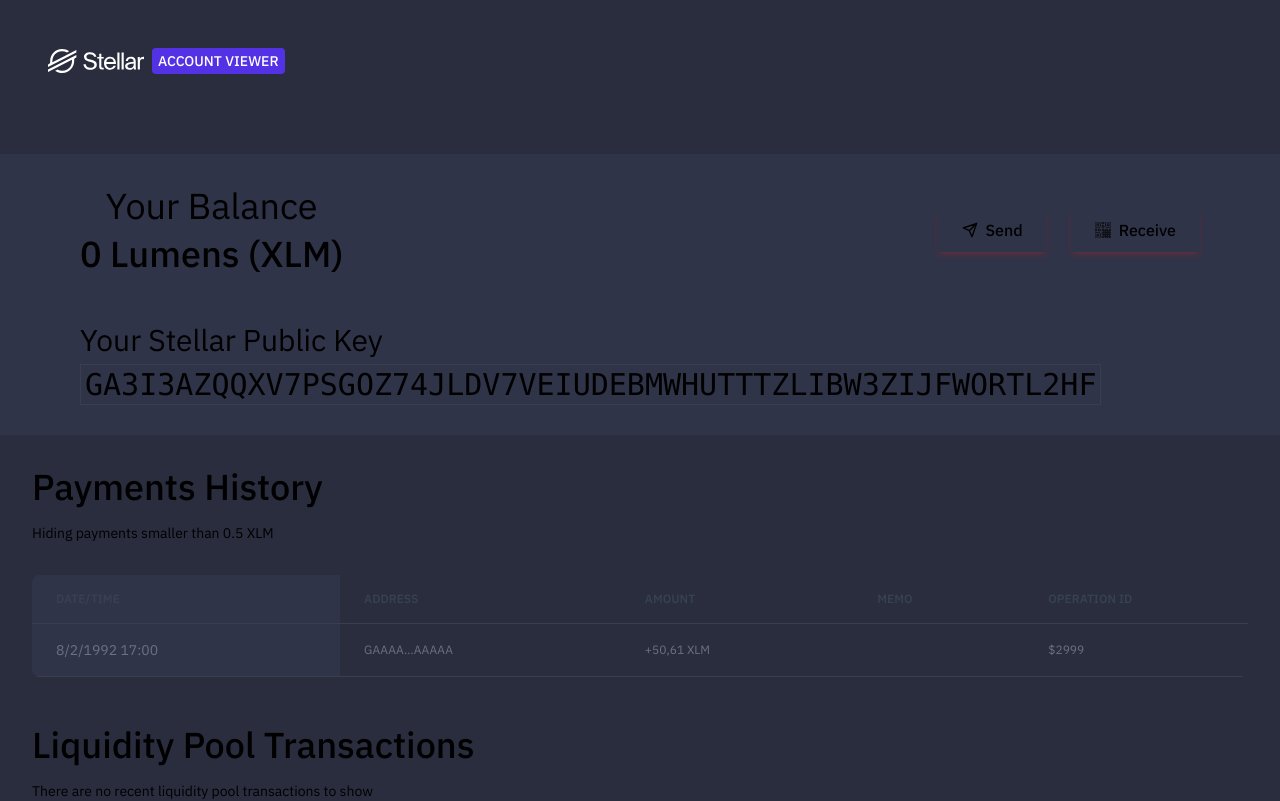
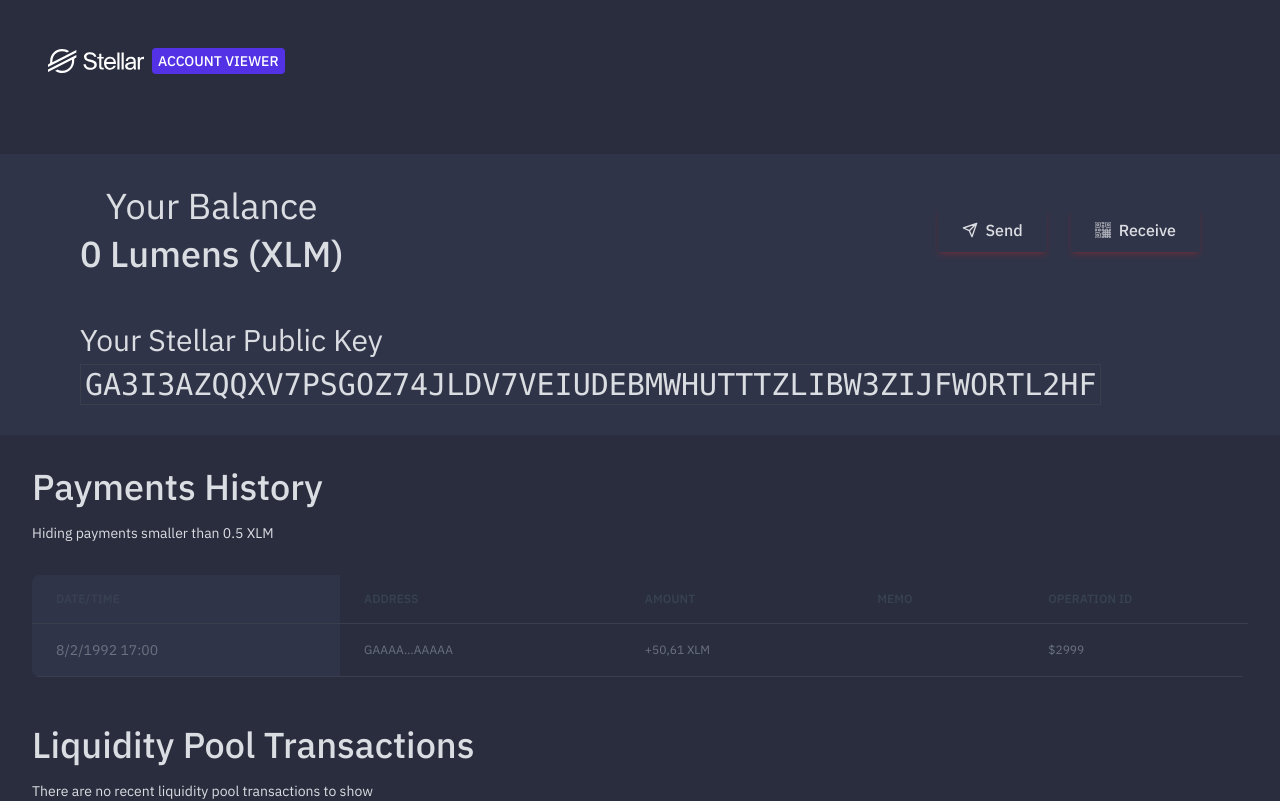
Before and after one commit to fedeesti/stellar-wallet, a React (Vite) app: page / in a window 1280 px wide. Shown: the top 801 px of the page. Built offline with nearby package versions, Linux system fonts and the light colour scheme.

Commit message:
Fix styles on DashboardWallet

```diff
--- a/src/pages/DashboardWallet.tsx
+++ b/src/pages/DashboardWallet.tsx
@@ -4,7 +4,10 @@
 
 function DashboardWallet() {
   return (
-    <main className="text-stellar-ghostwhite bg-[#292d3e]" data-cy="dashboard-main-container">
+    <main
+      className="text-stellar-text-primary bg-stellar-bg-primary"
+      data-cy="dashboard-main-container"
+    >
       <Balance publicKey="GA3I3AZQQXV7PSGOZ74JLDV7VEIUDEBMWHUTTTZLIBW3ZIJFWORTL2HF" />
       <TransactionHistory />
       <Transactions />
```
